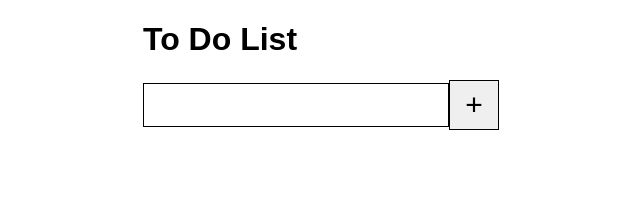
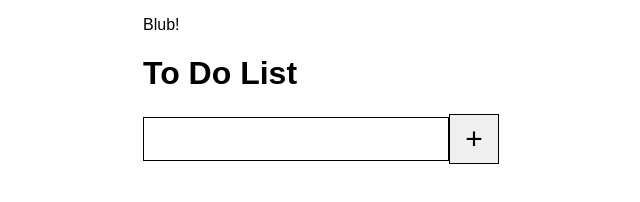
Before and after one commit to kintrp/To-Do-List, a plain HTML site: page To Do-List/index.html in a window 1280 px wide. Shown: the whole page, without its empty margins (337-977 px from the left). Drawn offline with Linux system fonts and the light colour scheme.

Commit message:
Veraenderungen durchgeführt

```diff
--- a/To Do-List/index.html
+++ b/To Do-List/index.html
@@ -12,6 +12,8 @@
 
 <body>
 
+    <p>Blub!</p>
+
     <h1>To Do List</h1>
     <div class="container">
         <input id="inputField" type="text"><button id="addToDo">+</button>
```
